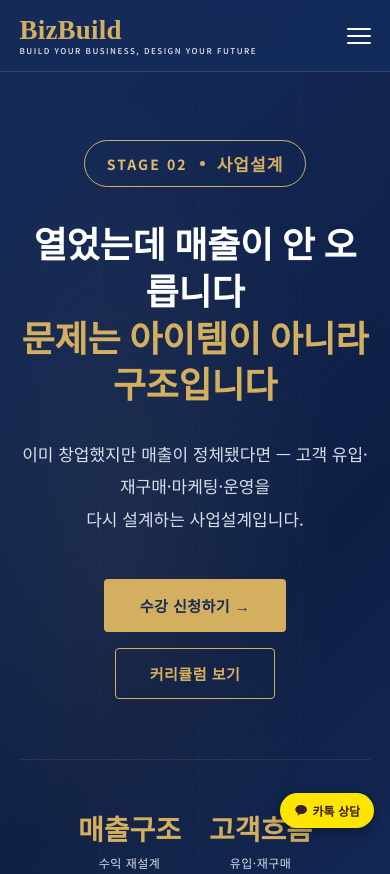
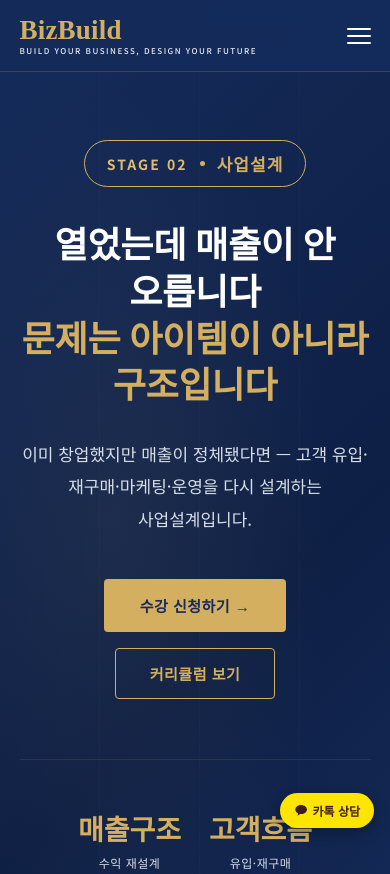
Before and after one commit to snsbiz8001/bizbuild-website, a plain HTML site: page stage2.html in a window 390 px wide. Shown: the top 874 px of the page. Drawn offline with Linux system fonts and the light colour scheme.

Commit message:
fix: stage2 모바일 정합화 — overflow-x clip 방어선·keep-all 마스터 규칙·호흡용 br pc-only 전환

```diff
--- a/stage2.html
+++ b/stage2.html
@@ -46,7 +46,11 @@
   --label-color:#E0BD6E;
 }
 html{scroll-behavior:smooth;}
-body{font-family:'Noto Sans KR',sans-serif;background:var(--navy);color:var(--white);overflow-x:hidden;}
+body{font-family:'Noto Sans KR',sans-serif;background:var(--navy);color:var(--white);}
+/* 가로 오버플로우 방어선(근본 원인 제거가 우선이고 이건 2차 방어선이다).
+   clip 은 hidden 과 달리 스크롤 컨테이너를 만들지 않아 sticky·스크롤 앵커링을 깨지 않는다.
+   clip 미지원 브라우저(iOS Safari 15 이하)에서는 앞줄의 hidden 이 대신 적용된다. 순서 바꾸지 말 것. */
+html,body{overflow-x:hidden;overflow-x:clip;}
 
 /* ── 네비게이션 ── */
 nav{
@@ -419,6 +423,16 @@ footer{background:rgba(0,0,0,0.4);padding:60px 5% 40px;border-top:1px solid rgba
     font-size:13px;
   }
 }
+
+/* ── 한국어 줄바꿈(어절 단위 유지) + 오버플로우 방지 ── */
+h1, h2, h3, h4, p, span, .eyebrow{
+  word-break:keep-all;
+  overflow-wrap:break-word;
+}
+/* 데스크톱 전용 의도 줄바꿈: 모바일에서는 호흡용 br 해제 */
+@media(max-width:600px){
+  .pc-only{display:none;}
+}
 </style>
 <!-- Microsoft Clarity -->
 <script type="text/javascript">
@@ -480,7 +494,7 @@ src="https://www.facebook.com/tr?id=994102320733900&ev=PageView&noscript=1"/></n
       <span class="stage-name">사업설계</span>
     </div>
     <h1 class="fade-up">열었는데 매출이 안 오릅니다<br><span class="accent">문제는 아이템이 아니라 구조입니다</span></h1>
-    <p class="hero-sub fade-up">이미 창업했지만 매출이 정체됐다면 — 고객 유입·재구매·마케팅·운영을<br>다시 설계하는 사업설계입니다.</p>
+    <p class="hero-sub fade-up">이미 창업했지만 매출이 정체됐다면 — 고객 유입·재구매·마케팅·운영을<br class="pc-only"> 다시 설계하는 사업설계입니다.</p>
     <div class="hero-cta-row fade-up">
       <a href="#cta" class="btn-primary">수강 신청하기 →</a>
       <a href="#curriculum" class="btn-outline">커리큘럼 보기</a>
@@ -902,7 +916,7 @@ src="https://www.facebook.com/tr?id=994102320733900&ev=PageView&noscript=1"/></n
   <div class="cta-inner">
     <div class="eyebrow fade-up" style="justify-content:center;">지금 시작하기</div>
     <h2 class="fade-up">매출이 안 오르는 채로,<br>또 1년이 지나갑니다</h2>
-    <p class="fade-up">정체된 매출은 구조를 바꾸지 않으면 저절로 풀리지 않습니다.<br>지금 내 매출이 구조로 나오는지, 3분 자가진단으로 먼저 확인하세요.</p>
+    <p class="fade-up">정체된 매출은 구조를 바꾸지 않으면 저절로 풀리지 않습니다.<br class="pc-only"> 지금 내 매출이 구조로 나오는지, 3분 자가진단으로 먼저 확인하세요.</p>
     <div class="cta-btns fade-up">
       <a href="https://quiz.bizbuild.kr" target="_blank" class="btn-cta-blue">내 창업판정 받기 →</a>
       <a href="https://pf.kakao.com/_egHPX" target="_blank" class="btn-outline">수강 문의하기</a>
```
